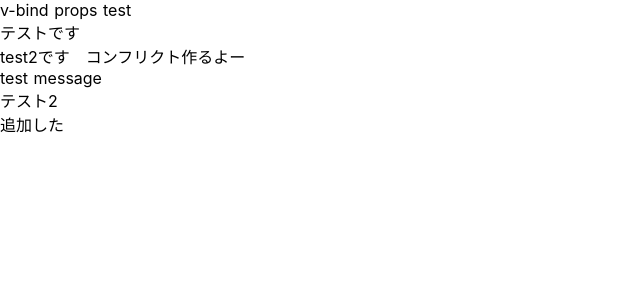
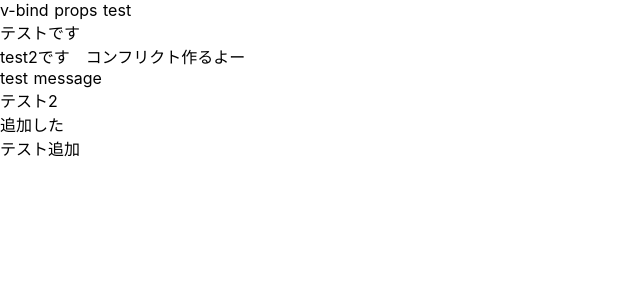
Before and after one commit to KosukeTakahashi0410/nuxt-beginner, a Nuxt app: page / in a window 1280 px wide. Shown: the top 300 px of the page, without its empty margins (0-640 px from the left). Built offline with nearby package versions, Linux system fonts and the light colour scheme.

Commit message:
追加テスト

```diff
--- a/pages/index.vue
+++ b/pages/index.vue
@@ -5,6 +5,7 @@
     <p>{{ test }}</p>
     <p>テスト2</p>
     <p>追加した</p>
+    <p>テスト追加</p>
   </div>
 </template>
 
```
